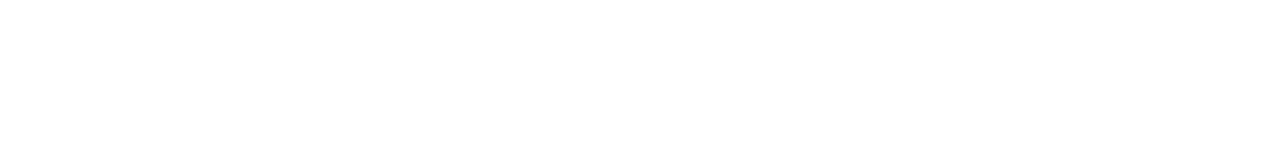
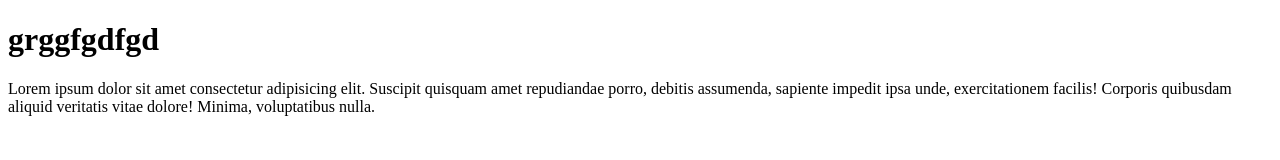
Before and after one commit to cristian888/crap-portfolio, a plain HTML site: page index.html in a window 1280 px wide. Drawn offline with Linux system fonts and the light colour scheme.

Commit message:
added h1 and p

```diff
--- a/index.html
+++ b/index.html
@@ -8,7 +8,8 @@
 </head>
 
 <body>
-
+    <h1>grggfgdfgd</h1>
+    <p>Lorem ipsum dolor sit amet consectetur adipisicing elit. Suscipit quisquam amet repudiandae porro, debitis assumenda, sapiente impedit ipsa unde, exercitationem facilis! Corporis quibusdam aliquid veritatis vitae dolore! Minima, voluptatibus nulla.</p>
 </body>
 
 </html>
```
